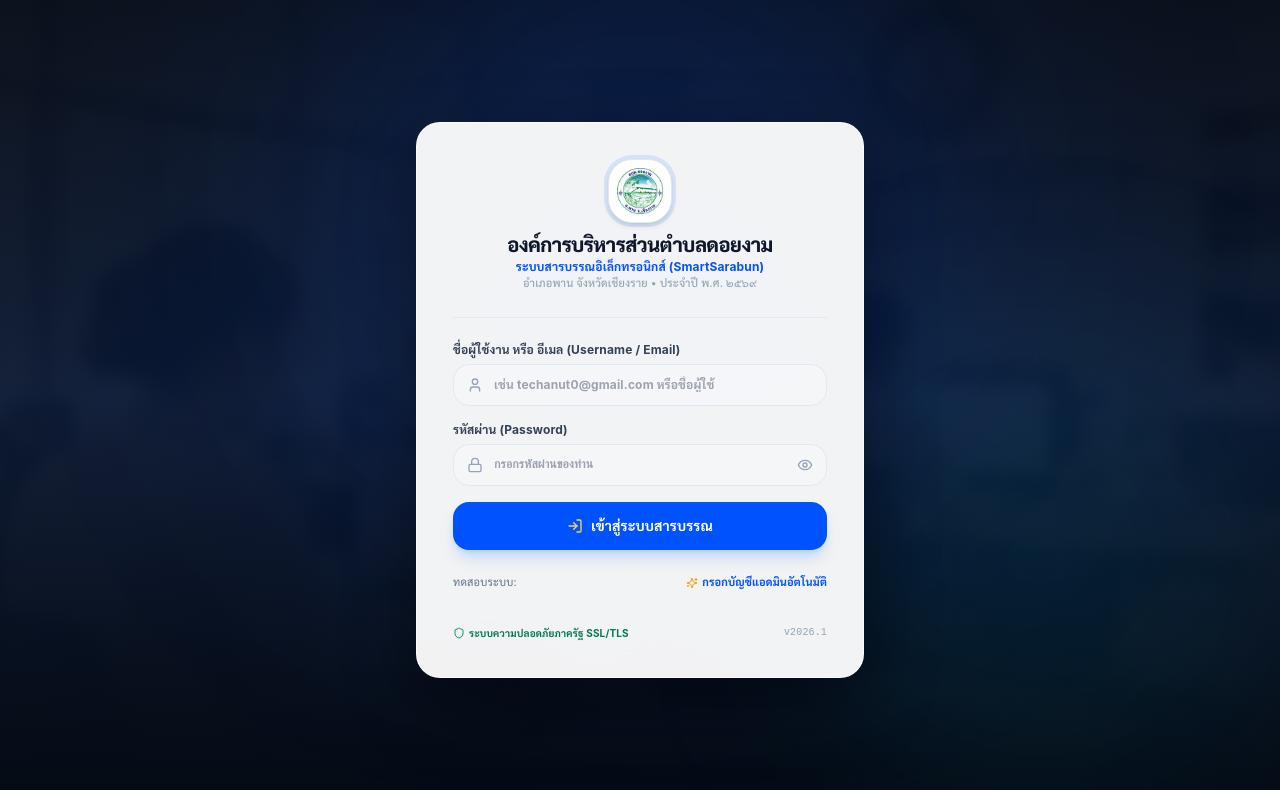
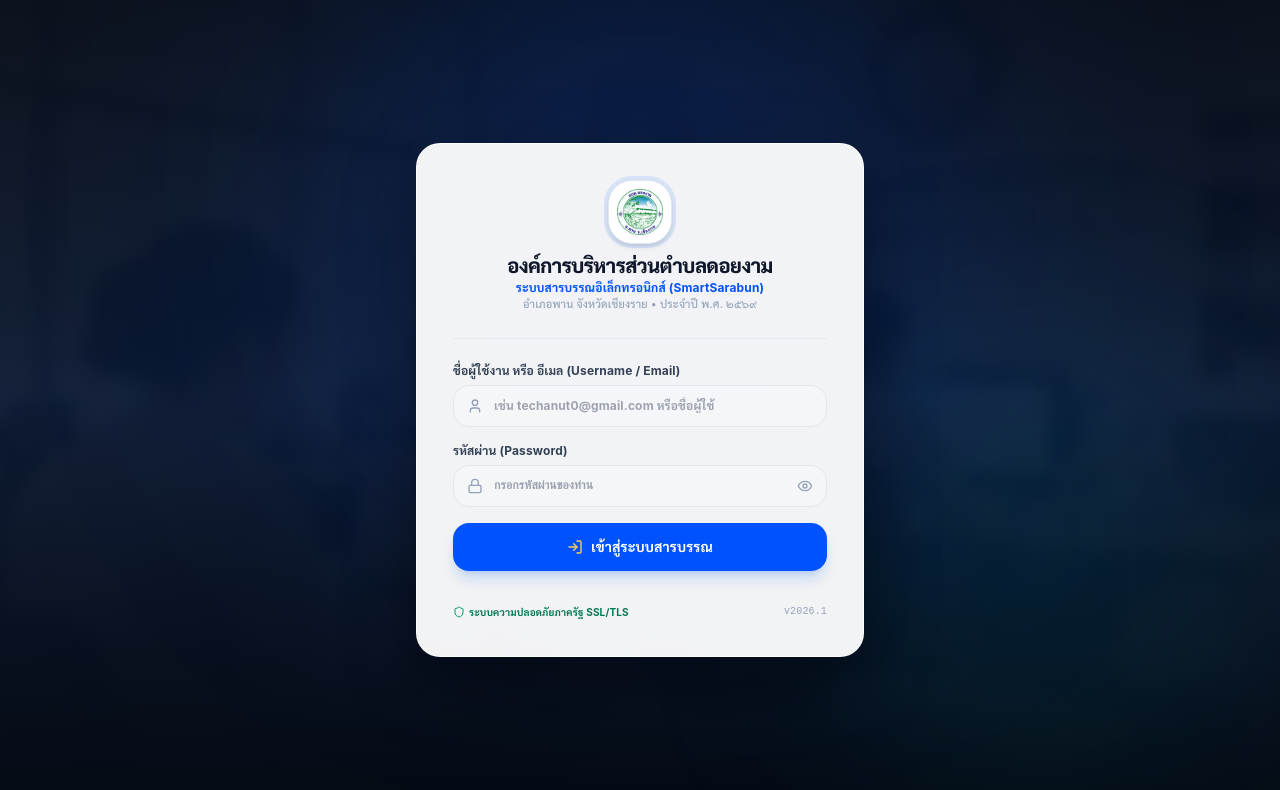
Before and after one commit to techanuttatip/esarabunDoingam, a Next.js app: page /login in a window 1280 px wide. Shown: the top 790 px of the page. Built offline with nearby package versions, Linux system fonts and the light colour scheme.

Commit message:
fix(auth): remove testing auto-fill button completely from login page

```diff
--- a/src/app/(auth)/login/login-client-form.tsx
+++ b/src/app/(auth)/login/login-client-form.tsx
@@ -468,22 +468,6 @@ export function LoginClientForm() {
             </>
           )}
         </button>
-
-        {/* Discreet testing credential hint */}
-        <div className="pt-2 flex items-center justify-between text-[11px] text-slate-500">
-          <span>ทดสอบระบบ:</span>
-          <button
-            type="button"
-            onClick={() => {
-              setUsernameInput("techanut0@gmail.com");
-              setPasswordInput("00830125");
-            }}
-            className="font-bold text-[#0052FF] hover:underline cursor-pointer flex items-center gap-1"
-          >
-            <Sparkles className="w-3 h-3 text-amber-500" />
-            <span>กรอกบัญชีแอดมินอัตโนมัติ</span>
-          </button>
-        </div>
       </form>
     </div>
   );
```
